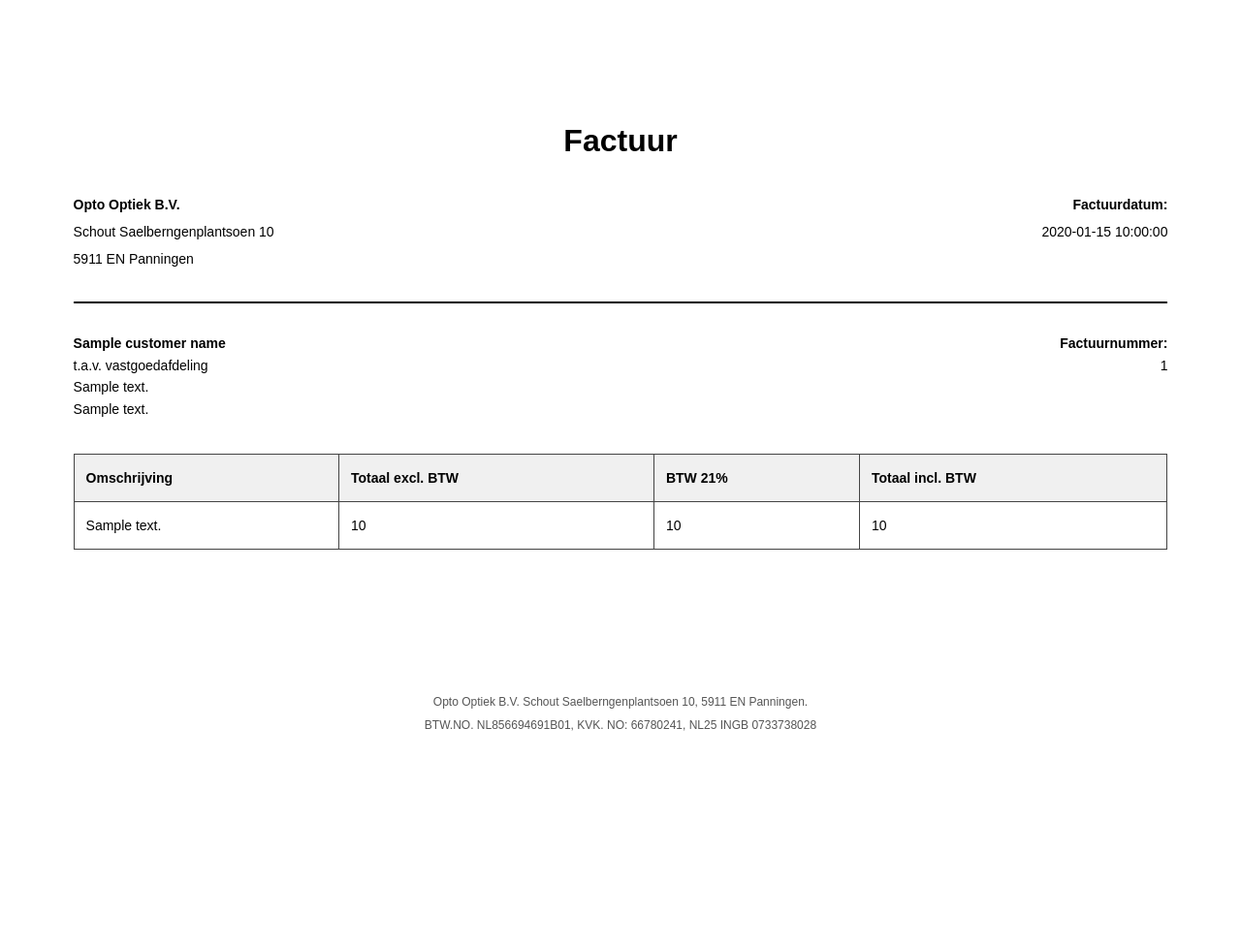
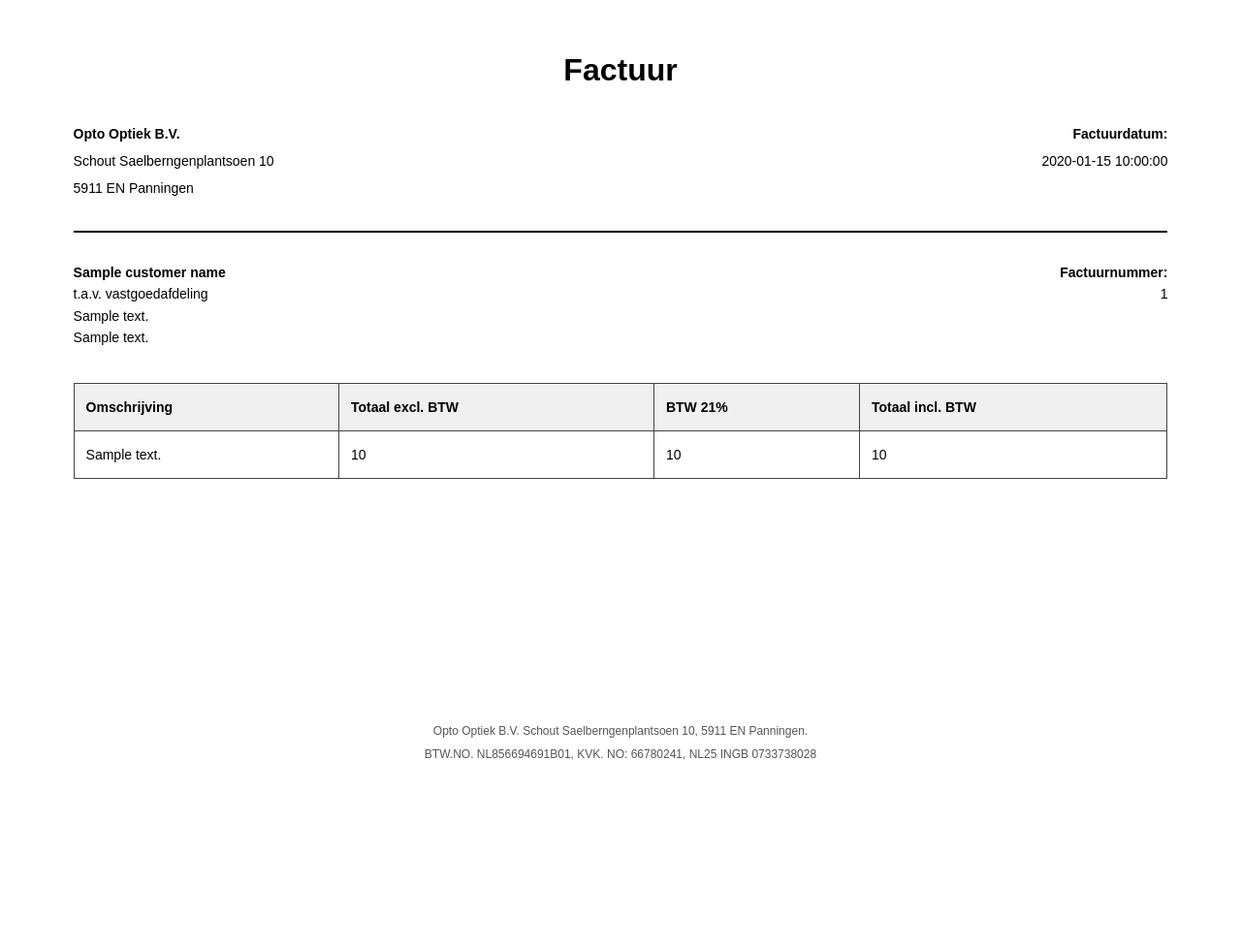
Before and after one commit to NXi99/opto-invoice-app, a Flask app: template templates/Opto.html in a window 1280 px wide. Shown: the whole page at 97% size. After the commit the page ends 784 px from the top, so only its background shows below. Run offline with Flask 3, Linux system fonts and the light colour scheme; the template is opened without the code that fills it: most values are stand-ins (such as "Sample title", 1, 10 or a date in 2020).

Commit message:
Update Opto.html

```diff
--- a/templates/Opto.html
+++ b/templates/Opto.html
@@ -8,8 +8,8 @@
     font-family: Arial, Helvetica, sans-serif;
     font-size: 14px;
     line-height: 2;
-    margin: 30mm 20mm 30mm 20mm;
-    padding-bottom: 300px; /* reserves space for footer */
+    margin: 10mm 20mm 10mm 20mm;
+    padding-bottom: 280px; /* reserves space for footer */
     position: relative;
 }
 
@@ -55,7 +55,7 @@
 
         .footer {
             position: fixed;
-            bottom: 40px;
+            bottom: 10px;
             left: 40px;
             right: 40px;
             font-size: 12px;
```
